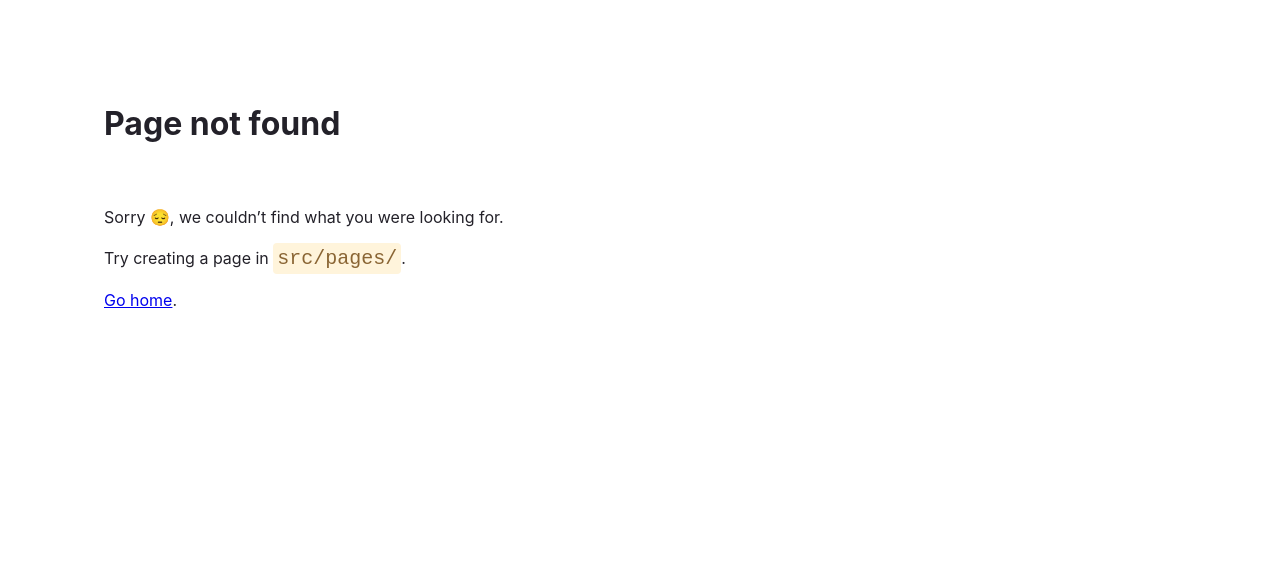
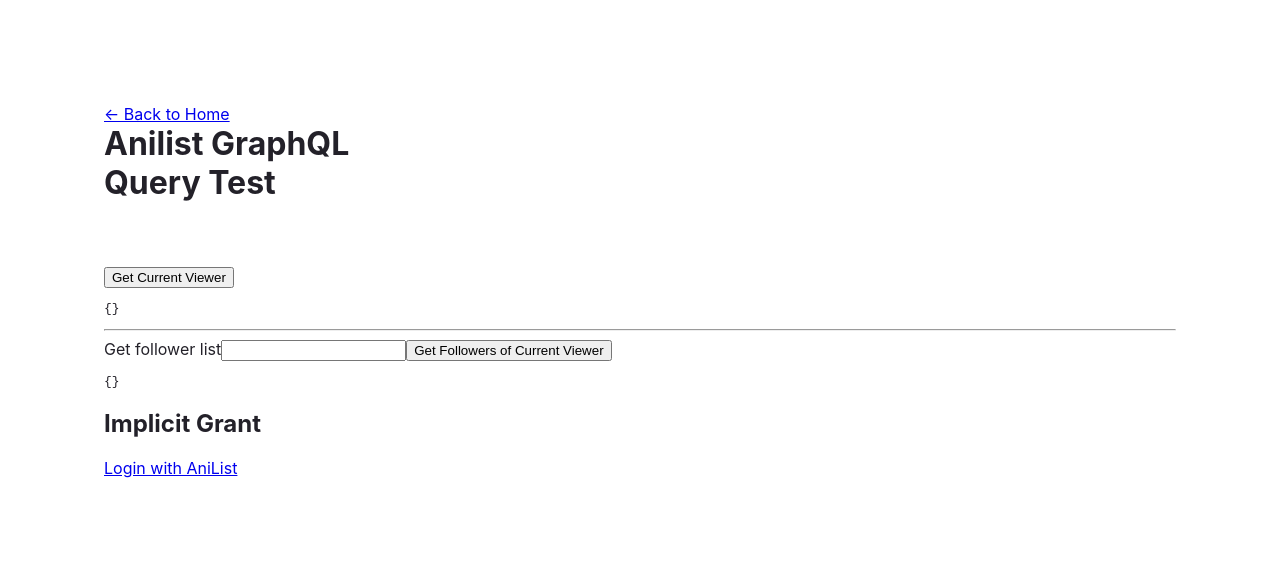
Before and after one commit to DosPlatinos/anishelf-gatsby-test, a Gatsby site: page /with-auth in a window 1280 px wide. Before the commit this address had no page. Built offline with nearby package versions, Linux system fonts and the light colour scheme; Gatsby itself is replaced by a stand-in of ours.

Commit message:
feat(auth): add login button; base auth'd queries

```diff
--- a/src/pages/index.tsx
+++ b/src/pages/index.tsx
@@ -1,4 +1,5 @@
 import React, { ChangeEvent, SyntheticEvent, useEffect, useState } from "react";
+import { Link } from "gatsby";
 import type { HeadFC, PageProps } from "gatsby";
 import { GET_ANIME_BY_ID } from "../queries/getAnimeById.query";
 
@@ -65,12 +66,10 @@ const IndexPage: React.FC<PageProps> = () => {
     }
   };
 
-  // useEffect(() => {
-  //   console.log({ animeId });
-  // }, [animeId]);
-
   return (
     <main style={pageStyles}>
+      <Link to="/with-auth">Go do auth stuff</Link>
+
       <h1 style={headingStyles}>Anilist GraphQL Query Test</h1>
 
       <form onSubmit={submitForm}>
--- /dev/null
+++ b/src/pages/with-auth.tsx
@@ -0,0 +1,164 @@
+import React, { ChangeEvent, SyntheticEvent, useEffect, useState } from "react";
+import { Link } from "gatsby";
+import type { HeadFC, PageProps } from "gatsby";
+import { GET_CURRENT_VIEWER } from "../queries/getCurrentViewer.query";
+import { GET_FOLLOWERS_OF_USER } from "../queries/getFollowersOfUser.query";
+
+const pageStyles = {
+  color: "#232129",
+  padding: 96,
+  fontFamily: "-apple-system, Roboto, sans-serif, serif",
+};
+const headingStyles = {
+  marginTop: 0,
+  marginBottom: 64,
+  maxWidth: 320,
+};
+
+const IndexPage: React.FC<PageProps> = () => {
+  const [currentUserId, setCurrUserId] = useState("");
+  const [currFollowerData, setCurrFollowerData] = useState({});
+  const [viewerData, setViewerData] = useState({});
+  const [message, setMessage] = useState("");
+
+  const fetchViewer = (event: SyntheticEvent): void => {
+    event.preventDefault();
+
+    setMessage("Fetching current User data");
+
+    // Define the config we'll need for our Api request
+    const url = "https://graphql.anilist.co";
+    const options = {
+      method: "POST",
+      headers: {
+        // TODO: read token from cookie
+        // Authorization: "Bearer " + token,
+        "Content-Type": "application/json",
+        Accept: "application/json",
+      },
+      body: JSON.stringify({
+        query: GET_CURRENT_VIEWER,
+      }),
+    };
+
+    // Make the HTTP Api request
+    fetch(url, options)
+      .then(handleResponse)
+      .then(handleData)
+      .catch(handleError);
+
+    function handleResponse(response: Response) {
+      return response.json().then(function (json) {
+        return response.ok ? json : Promise.reject(json);
+      });
+    }
+
+    function handleData(data: object) {
+      setViewerData(data);
+      setMessage("fetched");
+    }
+
+    function handleError(error: object) {
+      alert("Error, check console");
+      console.error(error);
+    }
+  };
+
+  /**
+   * FOLLOWER STUFF
+   */
+  const updateUserID = (event: ChangeEvent<HTMLInputElement>): void => {
+    setCurrUserId(event.target.value);
+  };
+
+  const fetchFollowerList = (event: SyntheticEvent): void => {
+    event.preventDefault();
+
+    setMessage("Fetching followers");
+
+    if (currentUserId === "null") return;
+
+    // Define the config we'll need for our Api request
+    const url = "https://graphql.anilist.co";
+    const options = {
+      method: "POST",
+      headers: {
+        // TODO: read token from cookie
+        // Authorization: "Bearer " + token,
+        "Content-Type": "application/json",
+        Accept: "application/json",
+      },
+      body: JSON.stringify({
+        query: GET_FOLLOWERS_OF_USER,
+        variables: { userId: currentUserId },
+      }),
+    };
+
+    // Make the HTTP Api request
+    fetch(url, options)
+      .then(handleResponse)
+      .then(handleData)
+      .catch(handleError);
+
+    function handleResponse(response: Response) {
+      return response.json().then(function (json) {
+        return response.ok ? json : Promise.reject(json);
+      });
+    }
+
+    function handleData(data: object) {
+      setCurrFollowerData(data);
+      setMessage("fetched");
+    }
+
+    function handleError(error: object) {
+      alert("Error, check console");
+      console.error(error);
+    }
+  };
+
+  return (
+    <main style={pageStyles}>
+      <Link to="/">&larr; Back to Home</Link>
+
+      <h1 style={headingStyles}>Anilist GraphQL Query Test</h1>
+
+      <form onSubmit={fetchViewer}>
+        <button type="submit">Get Current Viewer</button>
+      </form>
+
+      {message && <p>{message}</p>}
+
+      {viewerData && <pre>{JSON.stringify(viewerData, null, 2)}</pre>}
+
+      <hr />
+
+      <form onSubmit={fetchFollowerList}>
+        <label htmlFor="fetch-followers">Get follower list</label>
+        <input
+          id="fetch-followers"
+          type="string"
+          name="fetchFollowers"
+          value={currentUserId}
+          onChange={updateUserID}
+        />
+        <button type="submit">Get Followers of Current Viewer</button>
+      </form>
+
+      {message && <p>{message}</p>}
+
+      {currFollowerData && (
+        <pre>{JSON.stringify(currFollowerData, null, 2)}</pre>
+      )}
+
+      <h2>Implicit Grant</h2>
+      <a href="https://anilist.co/api/v2/oauth/authorize?client_id=13852&response_type=token">
+        Login with AniList
+      </a>
+    </main>
+  );
+};
+
+export default IndexPage;
+
+export const Head: HeadFC = () => <title>Home Page</title>;
--- /dev/null
+++ b/src/queries/getCurrentViewer.query.ts
@@ -0,0 +1,16 @@
+/**
+ * Anilist wants their GraphQL queries as STRINGS
+ */
+
+export const GET_CURRENT_VIEWER: string = `
+  query GetCurrentViewer {
+    Viewer {
+      id
+      name
+      bannerImage
+      isFollowing
+      isFollower
+      isBlocked
+    }
+  }
+`;
--- /dev/null
+++ b/src/queries/getFollowersOfUser.query.ts
@@ -0,0 +1,12 @@
+/**
+ * Anilist wants their GraphQL queries as STRINGS
+ */
+
+export const GET_FOLLOWERS_OF_USER: string = `
+  query GetFollowersOfUser($userId: Int!) {
+    Following(userId: $userId) {
+      id
+      name
+    }
+  }
+`;
```
Also changed, not shown: 1 other file.
